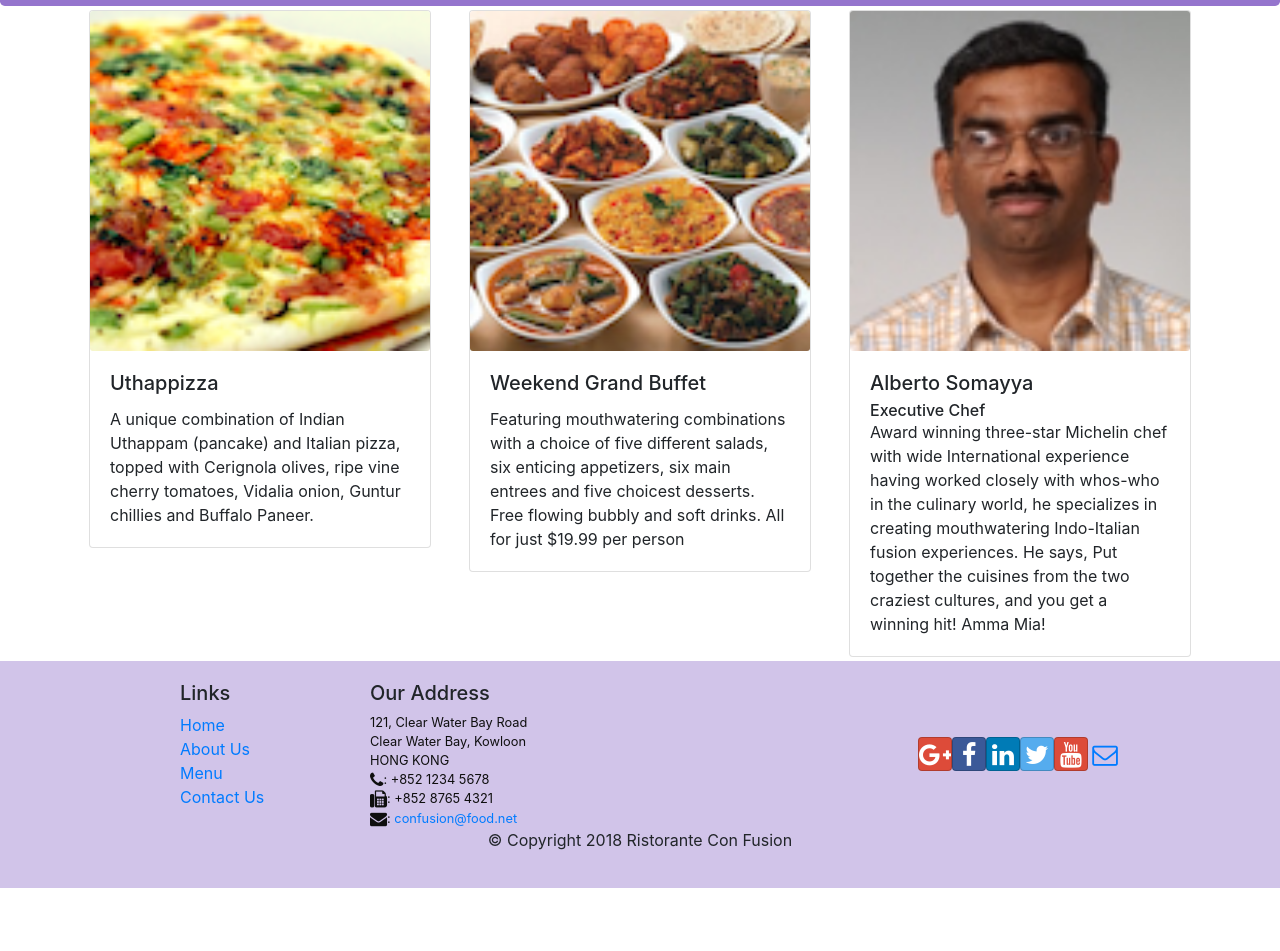
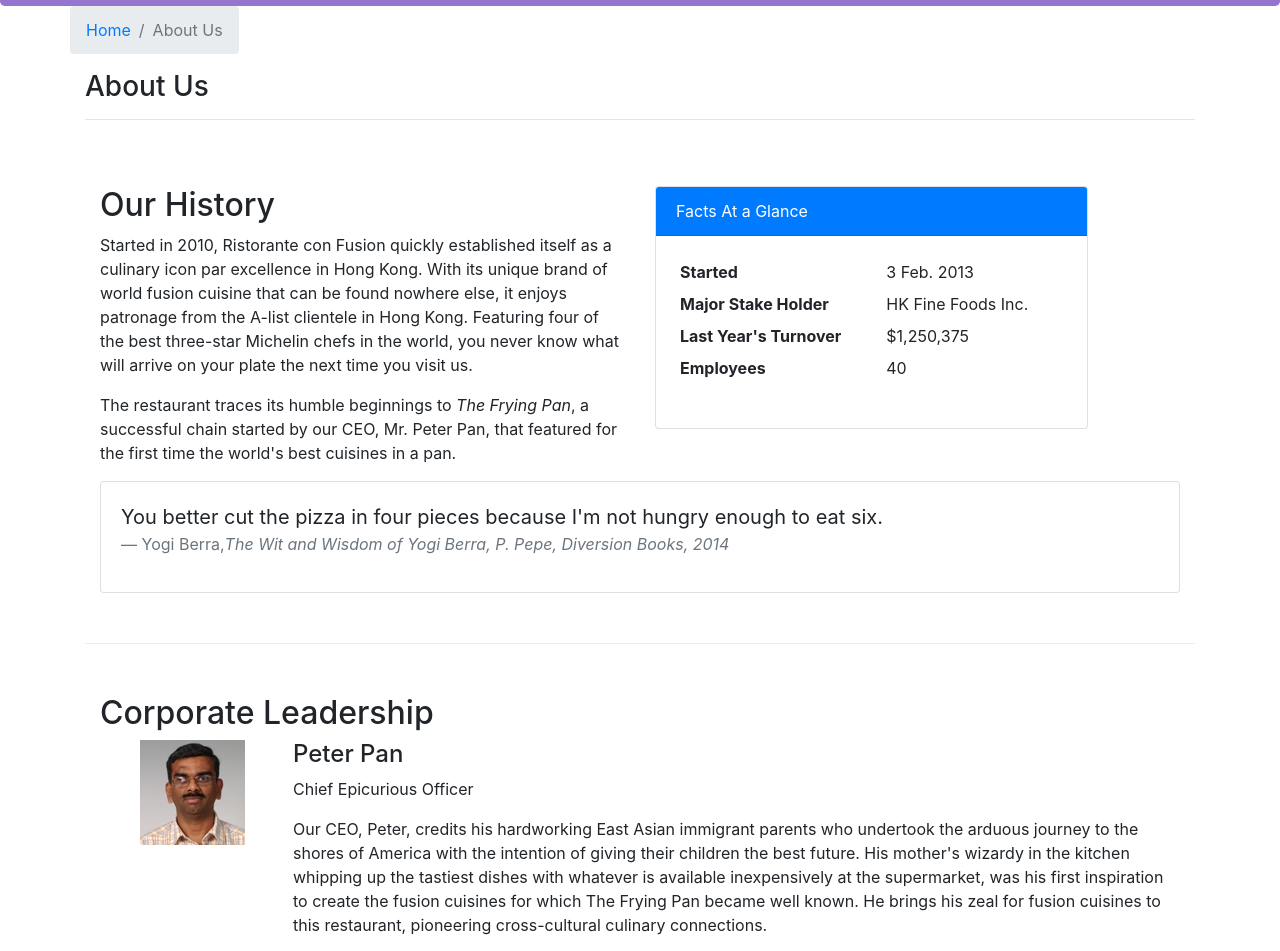
Before and after one commit to jumpleft/confusion, a React (Create React App) app: page /aboutus in a window 1280 px wide. Before the commit this address led to /home. Shown: the part 336-1287 px from the top of the page. Before the commit the page ends 1224 px from the top, so only its background shows below. Built offline with nearby package versions, Linux system fonts and the light colour scheme.

Commit message:
project 2 done

```diff
--- /dev/null
+++ b/src/components/AboutComponent.js
@@ -0,0 +1,101 @@
+import React from 'react';
+import { Breadcrumb, BreadcrumbItem, Card, CardBody, CardHeader, Media } from 'reactstrap';
+import { Link } from 'react-router-dom';
+
+
+function RenderLeader ({leader}){
+        return(
+
+              <Media tag="li">
+                  <Media left middle>
+                      <Media object src={leader.image} alt={leader.name} />
+                  </Media>
+                  <Media body className="ml-5" >
+                    <Media heading>{leader.name}</Media>
+                    <p>{leader.designation}</p>
+                    <p>{leader.description}</p>
+                  </Media>
+              </Media>
+
+        )
+}
+
+
+function About(props) {
+
+
+
+
+    const leaders = props.leaders.map((leader) => {
+        return (
+              <div key={leader.id}>
+                <RenderLeader leader={leader} />
+              </div>
+        );
+    });
+
+    return(
+        <div className="container">
+            <div className="row">
+                <Breadcrumb>
+                    <BreadcrumbItem><Link to="/home">Home</Link></BreadcrumbItem>
+                    <BreadcrumbItem active>About Us</BreadcrumbItem>
+                </Breadcrumb>
+                <div className="col-12">
+                    <h3>About Us</h3>
+                    <hr />
+                </div>
+            </div>
+            <div className="row row-content">
+                <div className="col-12 col-md-6">
+                    <h2>Our History</h2>
+                    <p>Started in 2010, Ristorante con Fusion quickly established itself as a culinary icon par excellence in Hong Kong. With its unique brand of world fusion cuisine that can be found nowhere else, it enjoys patronage from the A-list clientele in Hong Kong.  Featuring four of the best three-star Michelin chefs in the world, you never know what will arrive on your plate the next time you visit us.</p>
+                    <p>The restaurant traces its humble beginnings to <em>The Frying Pan</em>, a successful chain started by our CEO, Mr. Peter Pan, that featured for the first time the world's best cuisines in a pan.</p>
+                </div>
+                <div className="col-12 col-md-5">
+                    <Card>
+                        <CardHeader className="bg-primary text-white">Facts At a Glance</CardHeader>
+                        <CardBody>
+                            <dl className="row p-1">
+                                <dt className="col-6">Started</dt>
+                                <dd className="col-6">3 Feb. 2013</dd>
+                                <dt className="col-6">Major Stake Holder</dt>
+                                <dd className="col-6">HK Fine Foods Inc.</dd>
+                                <dt className="col-6">Last Year's Turnover</dt>
+                                <dd className="col-6">$1,250,375</dd>
+                                <dt className="col-6">Employees</dt>
+                                <dd className="col-6">40</dd>
+                            </dl>
+                        </CardBody>
+                    </Card>
+                </div>
+                <div className="col-12">
+                    <Card>
+                        <CardBody className="bg-faded">
+                            <blockquote className="blockquote">
+                                <p className="mb-0">You better cut the pizza in four pieces because
+                                    I'm not hungry enough to eat six.</p>
+                                <footer className="blockquote-footer">Yogi Berra,
+                                <cite title="Source Title">The Wit and Wisdom of Yogi Berra,
+                                    P. Pepe, Diversion Books, 2014</cite>
+                                </footer>
+                            </blockquote>
+                        </CardBody>
+                    </Card>
+                </div>
+            </div>
+            <div className="row row-content">
+                <div className="col-12">
+                    <h2>Corporate Leadership</h2>
+                </div>
+                <div className="col-12">
+                    <Media list>
+                        {leaders}
+                    </Media>
+                </div>
+            </div>
+        </div>
+    );
+}
+
+export default About;
--- a/src/components/MainComponent.js
+++ b/src/components/MainComponent.js
@@ -1,5 +1,6 @@
 import React, { Component } from 'react';
 import Home from './HomeComponent.js';
+import About from './AboutComponent.js';
 import Menu from './MenuComponent.js';
 import Contact from './ContactComponent.js';
 import DishDetail from './DishdetailComponent.js';
@@ -51,6 +52,7 @@
         <Header />
           <Switch>
             <Route path="/home" component={HomePage} />
+            <Route path="/aboutus" component={() => <About leaders={this.state.leaders}/>} />
             <Route exact path="/menu" component={() => <Menu dishes={this.state.dishes}/>} />
             <Route path="/menu/:dishId" component={DishWithId} />
             <Route exact path="/contactus" component={Contact} />
```
